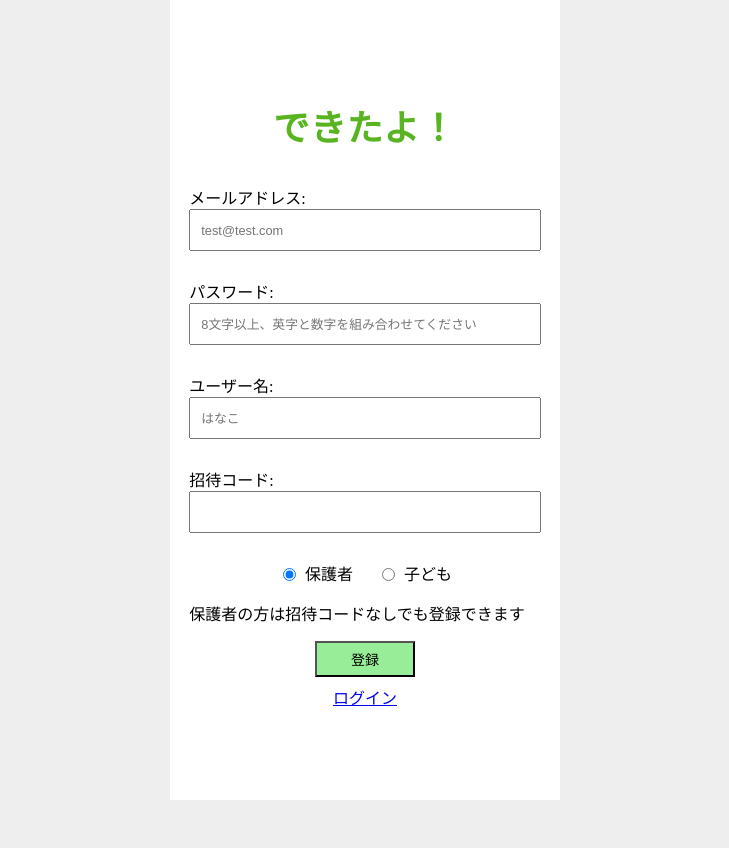
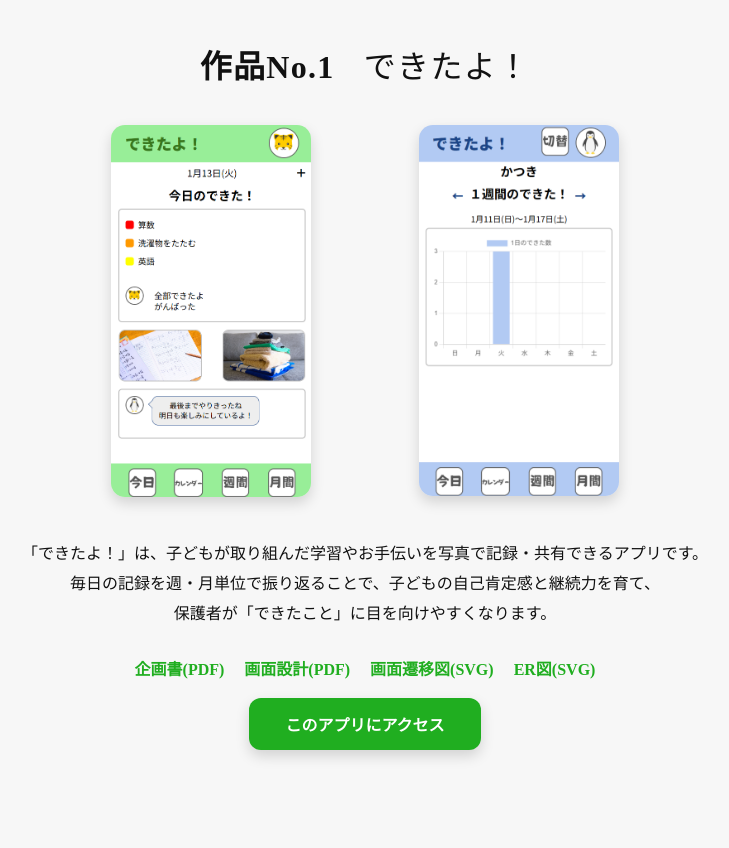
Before and after one commit to yomogi07dra-lu/dekitayo, a Django app: page /app/ in a window 1280 px wide. Shown: the whole page, without its empty margins (275-1004 px from the left). Before the commit the page ends 800 px from the top, so only its background shows below. Run offline with Django 5.2, Linux system fonts and the light colour scheme.

Commit message:
エラー文修正・ポートフォリオ用の画面作成

```diff
--- /dev/null
+++ b/dekitayoproject/app/static/css/portfolio.css
@@ -0,0 +1,87 @@
+/* 全体 */
+body{
+  margin: 0;
+  background:  #F7F7F7;
+  color: #111;
+}
+
+h1{
+  letter-spacing: 0.04em;
+}
+
+h1 .title{
+  margin-left: 20px;
+  font-weight: 500;
+}
+
+.wrap{
+  max-width: 980px;
+  margin: 0 auto;
+  padding: 20px 20px 80px;
+  text-align: center;
+}
+/* スクリーンショット横並び */
+.shot-grid {
+  display: grid;
+  grid-template-columns: 1fr 1fr;
+  gap: 24px;
+}
+.screenshots{
+  display: flex;
+  justify-content: center;
+  align-items: flex-start;
+  gap: 28px;
+  flex-wrap: wrap;
+  margin: 18px 0 26px;
+}
+/* スクリーンショット外側 サイズと見た目*/
+.app-screenshot{
+  width: 200px;
+  border-radius: 14px;
+  overflow: hidden;
+  display: block;
+  box-shadow: 0 6px 14px rgba(0,0,0,0.15);  /* 影 */
+}
+
+/* スクリーンショット内側　収まり方 */
+.app-screenshot img{
+  width: 100%;
+  height: auto;
+  display: block;
+}
+
+/* 説明文 */
+.app-description{
+  margin: 12px auto 26px;
+  max-width: 860px;
+  line-height: 1.9;
+  font-size: 16px;
+}
+/* 資料リンク　リンク線はホバー時だけ */
+.reference-links a{
+  text-decoration: none;
+  color: rgb(32, 174, 32);
+  font-weight: 600;
+}
+.reference-links a:hover{
+  text-decoration: underline;
+}
+.reference-links{
+  display: flex;
+  justify-content: center;
+  gap: 20px;
+  flex-wrap: wrap;
+}
+/* アプリへのボタン */
+.app-link a{
+  display: inline-block;
+  padding: 14px 36px;
+  margin: 18px auto 18px;
+  background-color: rgb(32, 174, 32);
+  color: #fff;
+  text-decoration: none;
+  font-size: 16px;
+  font-weight: 600;
+  border-radius: 12px;
+  box-shadow: 0 6px 14px rgba(0,0,0,0.15);  /* 影 */
+}
--- a/dekitayoproject/app/templates/app/child/record.html
+++ b/dekitayoproject/app/templates/app/child/record.html
@@ -68,7 +68,7 @@
 
     <div class="upload-item">
         <input id="photo2" type="file" name="photo2_url" accept="image/*" class="upload-input">
-        <label for="photo1" class="upload-plus">
+        <label for="photo2" class="upload-plus">
             <span class="plus">＋</span>
             <span class="note">（写真は最大2枚）</span>
         </label>
--- a/dekitayoproject/app/templates/app/parent/home.html
+++ b/dekitayoproject/app/templates/app/parent/home.html
@@ -13,7 +13,10 @@
 <p class="today">{{ today|date:"n月j日(D)" }}</p>
 
 {% if not child %}
-    <h2>お子様の登録を行ってください</h2>
+<p>
+  マイページから招待コードを使用し<br>
+  お子様のアカウント登録をおこなってください
+</p>
 {% else %}
 <p class="child-name">{{ child.user.username }}</p>
 <h2>今日のできた！</h2>
--- a/dekitayoproject/app/templates/app/parent/monthly_calendar.html
+++ b/dekitayoproject/app/templates/app/parent/monthly_calendar.html
@@ -12,7 +12,7 @@
 {% block content %}
 
 {% if not child %}
-  <p>お子さまを登録すると月間グラフが表示されます。</p>
+  <p>お子さまを登録するとカレンダーが表示されます</p>
 {% else %}
 <p class="child-name">{{ child.user.username }}</p>
 <div class="period-header">
--- a/dekitayoproject/app/templates/app/parent/monthly_graph.html
+++ b/dekitayoproject/app/templates/app/parent/monthly_graph.html
@@ -12,7 +12,7 @@
 {% block content %}
 
 {% if not child %}
-    <p>お子さまを登録すると月間グラフが表示されます。</p>
+    <p>お子さまを登録すると月間グラフが表示されます</p>
 {% else %}
     <p class="child-name">{{ child.user.username }}</p>
     <div class="period-header">
--- a/dekitayoproject/app/templates/app/parent/weekly_graph.html
+++ b/dekitayoproject/app/templates/app/parent/weekly_graph.html
@@ -11,7 +11,7 @@
 {% block content %}
 
 {% if not child %}
-  <p>お子様の登録を行ってください</p>
+  <p>お子さまを登録すると週間グラフが表示されます</p>
 {% else %}
 <p class="child-name">{{ child.user.username }}</p>
 <div class="period-header">
--- /dev/null
+++ b/dekitayoproject/app/templates/app/portfolio.html
@@ -0,0 +1,51 @@
+{# ポートフォリオ用画面 #}
+{% load static %}
+<!DOCTYPE html>
+<html lang="ja">
+<head>
+    <meta charset="UTF-8">
+    <meta name="viewport" content="width=device-width, initial-scale=1.0">
+    <title>portfolio</title>
+
+    <link rel="stylesheet" href="{% static 'css/portfolio.css' %}">
+</head>
+
+
+<body>
+  <main class="wrap">
+    <h1>
+    <span class="no">作品No.1</span>
+    <span class="title">できたよ！</span>
+    </h1>
+
+
+    <section class="screenshots" aria-label="アプリ画面イメージ">
+      <figure class="app-screenshot">
+        <img src= "{% static 'images/portfolio/screenshot-child-home.png' %}" alt="子ども用ホーム画面のスクリーンショット" />
+      </figure>
+      <figure class="app-screenshot">
+        <img src= "{% static 'images/portfolio/screenshot-parent-monthly-graph.png' %}" alt="保護者用月間学習グラフ画面のスクリーンショット" />
+      </figure>
+    </section>
+
+
+    <section class="app-description" aria-label="アプリ説明">
+        <p>「できたよ！」は、子どもが取り組んだ学習やお手伝いを写真で記録・共有できるアプリです。<br>
+            毎日の記録を週・月単位で振り返ることで、子どもの自己肯定感と継続力を育て、<br>
+            保護者が「できたこと」に目を向けやすくなります。<br>
+        </p>
+    </section>
+
+    <nav class="reference-links" aria-label="資料リンク">
+      <a href="{% static 'docs/plan.pdf' %}" target="_blank" rel="noopener">企画書(PDF)</a>
+      <a href="{% static 'docs/ui_design.pdf' %}" target="_blank" rel="noopener">画面設計(PDF)</a>
+      <a href="{% static 'docs/screen_flow.svg' %}" target="_blank" rel="noopener">画面遷移図(SVG)</a>
+      <a href="{% static 'docs/er.svg' %}" target="_blank" rel="noopener">ER図(SVG)</a>
+    </nav>
+
+    <div class="app-link">
+      <a href="https://example.com/" target="_blank" rel="noopener">このアプリにアクセス</a>
+    </div>
+  </main>
+</body>
+</html>
--- a/dekitayoproject/app/urls.py
+++ b/dekitayoproject/app/urls.py
@@ -1,8 +1,9 @@
 from django.urls import path
-from .views import child, parent, auth
+from .views import child, parent, auth , portfolio
 
 urlpatterns = [
-    path("", auth.signup, name="home"),
+    path("", portfolio.portfolio, name="portfolio"),
+
     path('signup/', auth.signup, name='signup'),
     path('login/', auth.user_login, name='login'),
     path('logout/', auth.user_logout, name='logout'),
--- a/dekitayoproject/app/views/auth.py
+++ b/dekitayoproject/app/views/auth.py
@@ -10,20 +10,26 @@ from .. forms import UsersModelForm,Family_membersModelForm,LoginForm,RequestPas
 import uuid
 
 
-#新規登録
+# 新規登録
 def signup(request):
+    # GETの時　空フォーム表示
     user_form = UsersModelForm()
     family_member_form = Family_membersModelForm()
 
+    # POST（送信）の時
     if request.method == 'POST':
+        # request（ブラウザからサーバーに送られきた全ての情報が入ったもの）からPOST（POST送信で入力された値） を使ってUsersModelForm（定義）に渡してuser_form（入力済みフォーム・インスタンス）を作る
         user_form = UsersModelForm(request.POST)
         family_member_form = Family_membersModelForm(request.POST)
 
+        # バリデーション（OKならcleaned_dataが使用できる）
         if user_form.is_valid() and family_member_form.is_valid():
-            with transaction.atomic():#すべて成功したらDB反映
+            with transaction.atomic():  # すべて成功したらDB反映　エラーが起きたらなかったことに（中途半端を防ぐ）
 
                 role = family_member_form.cleaned_data.get("role")
 
+                # 招待コード（あれば使う）：getattr(対象, "属性", デフォルト値) 対象に属性があれば、その値を返す。なければデフォルト値を返す。
+                # AttributeError （対象が属性を持っていないときのエラー）を確実に防げ、安全にNoneを返せる。
                 invite = getattr(user_form, "invite", None)
 
                 if role == 1:  #子ども
--- a/dekitayoproject/app/views/child.py
+++ b/dekitayoproject/app/views/child.py
@@ -2,13 +2,15 @@ from django.shortcuts import render,redirect, get_object_or_404
 from django.db import transaction
 from django.utils import timezone
 from django.db.models import Count, Q
-from django.contrib.auth import logout, update_session_auth_hash
+from django.contrib.auth import update_session_auth_hash
 from django.contrib.auth.decorators import login_required
 from django.contrib import messages
-from .. models import Child,Family_member,Item,DailyLogItem,Daily_log, Icon, ParentComment
+from .. models import Item,DailyLogItem,Daily_log, Icon
 from datetime import date, timedelta
 from .. forms import DailyLogForm, EmailChangeForm, PasswordChangeForm
+from .utils import get_current_child
 import calendar
+
 
 # 保護者学習項目登録・子ども学習記録・子どもホーム画面・保護者ホーム画面共通
 COLOR_SLOTS = [
@@ -32,13 +34,8 @@ def child_home(request, year=None, month=None, day=None):
 
     family = request.user.family_member.family
 
-    #ログイン中のユーザーに紐づくchild取得
-    child = get_object_or_404(
-        Child,
-        user=request.user,
-        family_member__family=family,
-        family_member__role=Family_member.CHILD,
-    )
+    # 共通関数：ログイン中のユーザーに紐づくchild取得
+    child = get_current_child(request)
 
     # 今日の学習記録
     daily_log = Daily_log.objects.filter(
@@ -106,26 +103,17 @@ def child_home(request, year=None, month=None, day=None):
     # 子ども・保護者のコメントは表示なのでテンプレート
 
 
-# 子ども用　学習記録　項目登録 #
+# 子ども用　学習記録　項目登録
 @login_required
 def child_record(request):
     today = timezone.localdate()
     family = request.user.family_member.family #子ども所属家族取得
-    family_member = request.user.family_member
 
-    child = Child.objects.filter(
-        family_member=family_member,
-        family_member__family=family,
-        family_member__role=Family_member.CHILD,
-    ).select_related("family_member").first()
 
-    # ログインしているユーザーに紐づくChildレコードが存在しない場合(なくても動く)
-    if child is None:
-        logout(request)
-        return redirect("login")
+    # 共通関数：ログイン中のユーザーに紐づくchild取得
+    child = get_current_child(request)
 
     items = list(Item.objects.filter(family=family, child=child).order_by("color_index"))
-
 
     # 今日の学習項目
     daily_log = Daily_log.objects.filter(
@@ -212,6 +200,7 @@ def child_record(request):
 
 
 # 子ども用　月間学習記録カレンダー
+@login_required
 def child_monthly_calendar(request, year=None, month=None):
     today = date.today()
     year = year or today.year
@@ -234,14 +223,9 @@ def child_monthly_calendar(request, year=None, month=None):
     cal = calendar.Calendar(firstweekday=6) # 日曜(6)始まり
     month_days = cal.monthdayscalendar(year, month)
 
-    #ログイン中のユーザーに紐づくchild取得
-    family = request.user.family_member.family
-    child = get_object_or_404(
-        Child,
-        user=request.user,
-        family_member__family=family,
-        family_member__role=Family_member.CHILD,
-    )
+    # 共通関数：ログイン中のユーザーに紐づくchild取得
+    child = get_current_child(request)
+
     #記録の絞り込み
     daily_logs = Daily_log.objects.filter(
         child=child,
@@ -269,16 +253,12 @@ def child_monthly_calendar(request, year=None, month=None):
 
 
 # 子ども用月間学習記録グラフ
+@login_required
 def child_monthly_graph(request, year=None, month=None):
 
-    #ログイン中のユーザーに紐づくchild取得
-    family = request.user.family_member.family
-    child = get_object_or_404(
-        Child,
-        user=request.user,
-        family_member__family=family,
-        family_member__role=Family_member.CHILD,
-    )
+    # 共通関数：ログイン中のユーザーに紐づくchild取得
+    child = get_current_child(request)
+
     #日付
     today = timezone.localdate()
     year = year or today.year
@@ -300,6 +280,7 @@ def child_monthly_graph(request, year=None, month=None):
 
 
     #データ
+    family = request.user.family_member.family
     qs = (
     Item.objects      # 学習項目から（項目数が0でも表示できる）
     .filter(family=family, child=child)
@@ -344,16 +325,11 @@ def child_monthly_graph(request, year=None, month=None):
     return render (request, 'app/child/monthly_graph.html', context)
 
 # 子ども用週間学習記録グラフ
+@login_required
 def child_weekly_graph(request, year=None, month=None, day=None):
 
-    #ログイン中のユーザーに紐づくchild取得
-    family = request.user.family_member.family
-    child = get_object_or_404(
-        Child,
-        user=request.user,
-        family_member__family=family,
-        family_member__role=Family_member.CHILD,
-    )
+    # 共通関数：ログイン中のユーザーに紐づくchild取得
+    child = get_current_child(request)
 
     #日付
     today = timezone.localdate()
@@ -404,27 +380,20 @@ def child_weekly_graph(request, year=None, month=None, day=None):
 
 
 # 子ども用マイページ
+@login_required
 def child_mypage(request):
-    family = request.user.family_member.family
-    child = get_object_or_404(
-        Child,
-        user=request.user,
-        family_member__family=family,
-        family_member__role=Family_member.CHILD,
-    )
+    # 共通関数：ログイン中のユーザーに紐づくchild取得
+    child = get_current_child(request)
 
     return render (request, 'app/child/mypage.html')
 
 # 子ども用 アイコン変更
 @login_required
 def child_icon_change(request):
-    family = request.user.family_member.family
-    child = get_object_or_404(
-        Child,
-        user=request.user,
-        family_member__family=family,
-        family_member__role=Family_member.CHILD,
-    )
+
+    # 共通関数：ログイン中のユーザーに紐づくchild取得
+    child = get_current_child(request)
+
     # 表示したいアイコン一覧
     target_paths = [
         "icons/cat_1.png",
@@ -457,17 +426,10 @@ def child_icon_change(request):
 
 # 子ども用 パスワード変更
 @login_required
-
 def child_password_change(request):
 
-    #　子どもかどうか
-    family = request.user.family_member.family
-    get_object_or_404(
-        Child,
-        user=request.user,
-        family_member__family=family,
-        family_member__role=Family_member.CHILD,
-    )
+    # 共通関数：ログイン中のユーザーに紐づくchild取得
+    child = get_current_child(request)
 
     child_password_change_form = PasswordChangeForm(
         user=request.user,
@@ -493,14 +455,8 @@ def child_password_change(request):
 @login_required
 def child_email_change(request):
 
-    #　子どもかどうか
-    family = request.user.family_member.family
-    get_object_or_404(
-        Child,
-        user=request.user,
-        family_member__family=family,
-        family_member__role=Family_member.CHILD,
-    )
+    # 共通関数：ログイン中のユーザーに紐づくchild取得
+    child = get_current_child(request)
 
     form = EmailChangeForm(request.POST or None)
 
--- a/dekitayoproject/app/views/parent.py
+++ b/dekitayoproject/app/views/parent.py
@@ -439,8 +439,8 @@ def parent_monthly_graph(request, year=None, month=None):
 
     return render (request, 'app/parent/monthly_graph.html', context)
 
+# 保護者用週間学習記録グラフ
 @login_required
-# 保護者用週間学習記録グラフ
 def parent_weekly_graph(request, year=None, month=None, day=None):
 
     #保護者かどうか
@@ -704,7 +704,7 @@ def parent_icon_change(request):
         # 選択していない（事故防止）
             return render(
                 request,
-                "app/child/icon_change.html",
+                "app/parent/icon_change.html",
                 {"icons": icons, "current_icon": current_icon, "error": "アイコンを選択してください"}
             )
 
--- /dev/null
+++ b/dekitayoproject/app/views/portfolio.py
@@ -0,0 +1,8 @@
+
+from django.shortcuts import render
+
+# ポートフォリオ用画面
+
+def portfolio(request):
+
+    return render (request, 'app/portfolio.html')
--- a/dekitayoproject/app/views/utils.py
+++ b/dekitayoproject/app/views/utils.py
@@ -1,4 +1,5 @@
 from typing import Optional
+from django.shortcuts import get_object_or_404
 from ..models import Child, Family_member
 
 SESSION_CHILD_KEY = "selected_child_id"
@@ -33,3 +34,13 @@ def get_target_child(request) -> Optional[Child]:
     first_child = children.first()
     request.session[SESSION_CHILD_KEY] = first_child.id
     return first_child
+
+# 共通関数　ログイン中ユーザーに紐づくChildを返す。子どもでなければ404
+def get_current_child(request) -> Child:
+    family = request.user.family_member.family
+    return get_object_or_404(
+        Child,
+        user=request.user,
+        family_member__family=family,
+        family_member__role=Family_member.CHILD,
+    )
```
Also changed, not shown: dekitayoproject/app/static/docs/er.svg (added), dekitayoproject/app/static/docs/screen_flow.svg (added), dekitayoproject/app/static/images/portfolio/screenshot-child-home.png (added), dekitayoproject/app/static/images/portfolio/screenshot-parent-monthly-graph.png (added), 2 other files.
